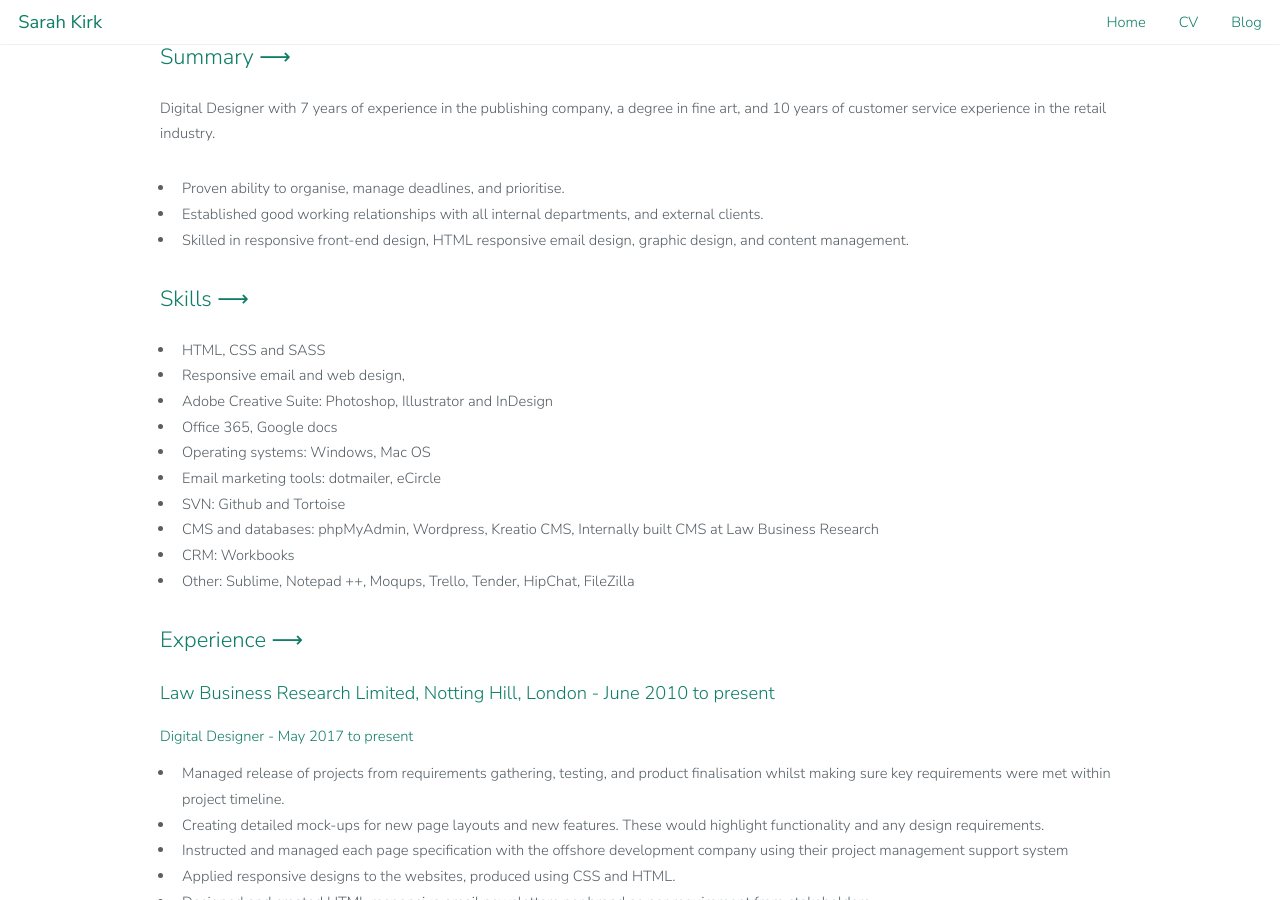
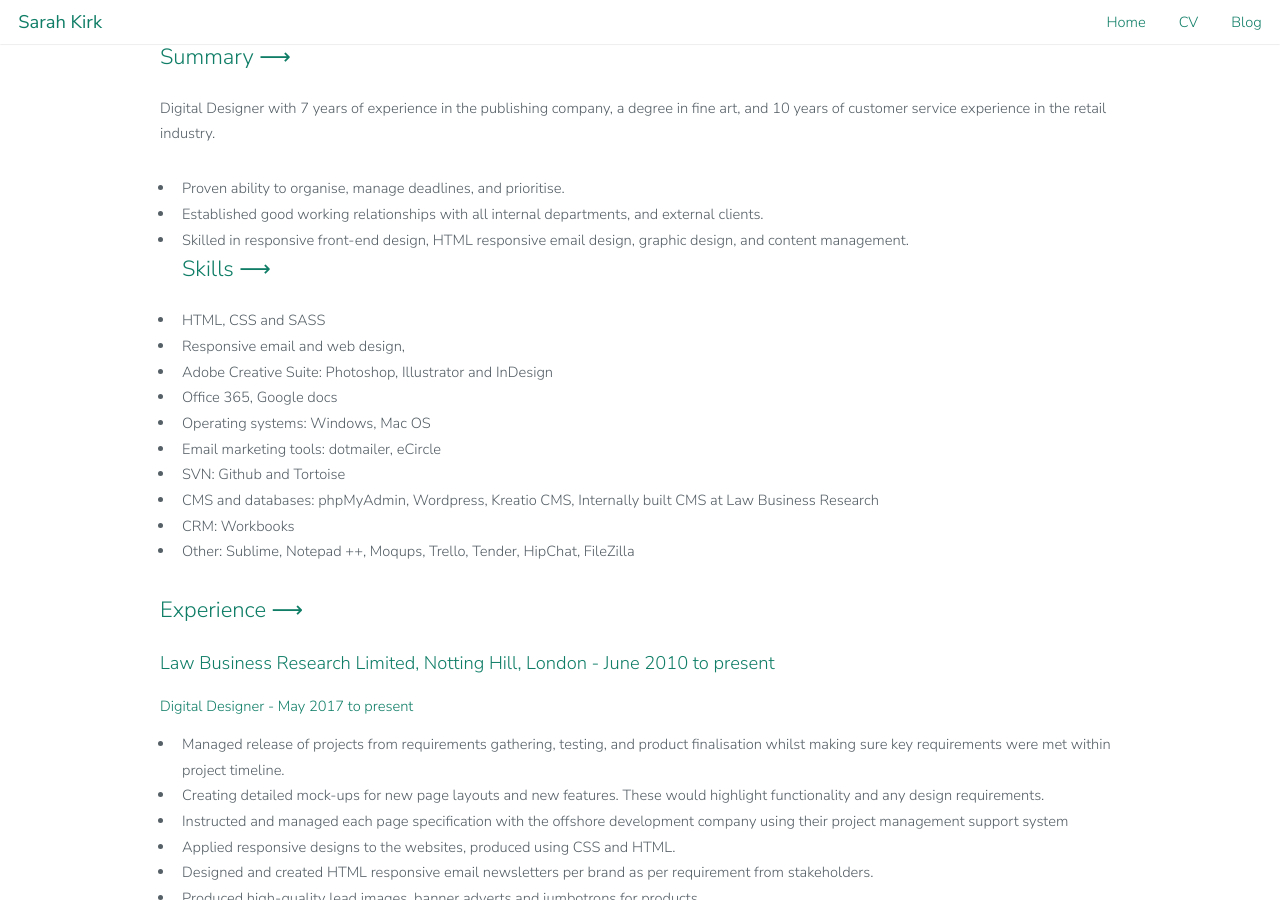
Before and after one commit to Kharsikar/kharsikar.github.io, a Jekyll site: the page built from _posts/2017-05-19-cv.markdown, in a window 1280 px wide and 900 px high, scrolled down 436 px. Built offline with Jekyll 4.4.1, drawn with Linux system fonts in a browser that asks for light colours.

Commit message:
updated formatting again!!

```diff
--- a/_posts/2017-05-19-cv.markdown
+++ b/_posts/2017-05-19-cv.markdown
@@ -16,7 +16,6 @@
 - Proven ability to organise, manage deadlines, and prioritise.
 - Established good working relationships with all internal departments, and external clients.
 - Skilled in responsive front-end design, HTML responsive email design, graphic design, and content management.
-
 ## Skills ⟶
 - HTML, CSS and SASS
 - Responsive email and web design,
@@ -31,7 +30,6 @@
 
 ## Experience ⟶
 ### Law Business Research Limited, Notting Hill, London - June 2010 to present
-
 #### Digital Designer - May 2017 to present
 
 - Managed release of projects from requirements gathering, testing, and product finalisation whilst making sure key requirements were met within project timeline.
@@ -48,7 +46,6 @@
 - Provided support and training for the CMS.
 
 #### Design and content manager - May 2014 to May 2007
-
 - Managed digital content on the websites. Delegated content to be processed amongst my team. Worked closely with the print production team to make sure deadlines were met.
 - Communicated with external clients regarding our content. These included: LexisNexis, Bloomberg and Thomson Reuters. Answered questions and letting them know about new content.
 - Liaised with internal departments on a daily basis. These departments included: marketing,  subscriptions, paid-for content, events, print production and management.
@@ -57,7 +54,6 @@
 - Project managed the digital content team and kept a record of what had been completed.
 
 #### Content Coordinator - May 2011 to May 2014
-
 - Proactively managed web support requests, delegated tasks to development or digital content.
 - Designed banner adverts for the websites and email newsletter campaigns for marketing.
 - Redesigned the marketing emails for the events and marketing teams.
@@ -66,7 +62,6 @@
 - Managed the people and organisational data in the CMS and SQL databases. Insured that the data was kept clean with no duplicates.
 
 #### Junior Content - June 2010 to May 2011
-
 - Dealt with internal web support requests.
 - Uploaded biographies and co-publishing articles for all brands at the company to the CMS and SQL databases.
 - Edited images to be used in author profiles.
@@ -74,7 +69,6 @@
 
 ### Morrisons, Kingsbridge, Devon - 2007 to 2010
 #### Customer Service Assistant
-
 - I learnt the role of supervising a team of up to 12 customer service assistants.
 - Responsibility for change requests of the operators and keeping account of the shop floor safe.
 - Managed shift patterns and breaks.
@@ -85,7 +79,6 @@
 
 ### Gamestation, London - 2003 to 2006
 #### Store Manager
-
 - Having worked up from sales assistant to manager I was responsible for managing teams of up to 8 shop floor staff. My tasks included recruitment, organising staff rotas and monthly appraisals, ensuring that staff were paid the correct amount. Weekly financial reporting of branch sales figures to senior management, control of stock and end-of-day accounting
 - I was recognised for managing one of the best-performing stores in the United Kingdom and regularly exceeded sales targets.
 - I became a trouble-shooter manager for ailing stores and turned around two loss-making stores to return profits above targets in a matter of months.
@@ -95,21 +88,18 @@
 ### BA (Hons) Fine Art in painting and printmaking
 Sheffield Hallam University, Sheffield - September 1999 to June 2002
 
-### A-level Photography
-### A-level Art & Craft
-### BTEC ND in Art & Design
+#### A-level Photography
+#### A-level Art & Craft
+#### BTEC ND in Art & Design
 South Devon College, Torquay - September 1997 to June 1999
 
-### 8 GCSEs including English and Maths
-### Kingsbridge School, Kingsbridge, Devon - September 1992 to June 2000
-
+#### 8 GCSEs including English and Maths
+Kingsbridge School, Kingsbridge, Devon - September 1992 to June 2000
 
 ## Courses ⟶
-### Front-end development - Involving HTML5, CSS3 and Javascript
+#### Front-end development - Involving HTML5, CSS3 and Javascript
 Steer, London - 11th May 2015 to 15th May 2015
-
 ## Activities and Interests ⟶
 Interior decorating, DIY, reading, web design, photography, computers, social media (Instagram, Twitter, Facebook), gaming, cinema, travelling; recently visited India and Russia
-
 ## References ⟶
 Available upon request
```
